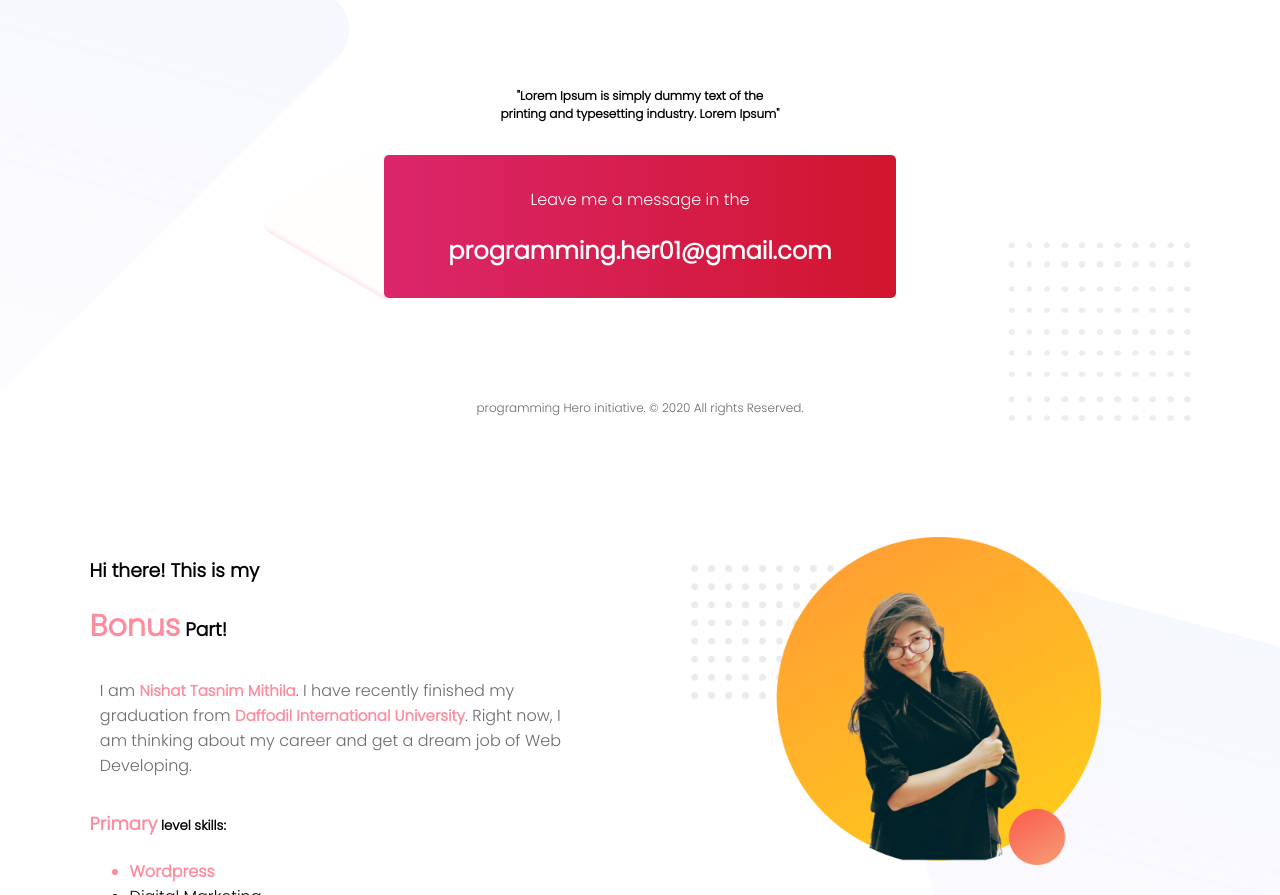
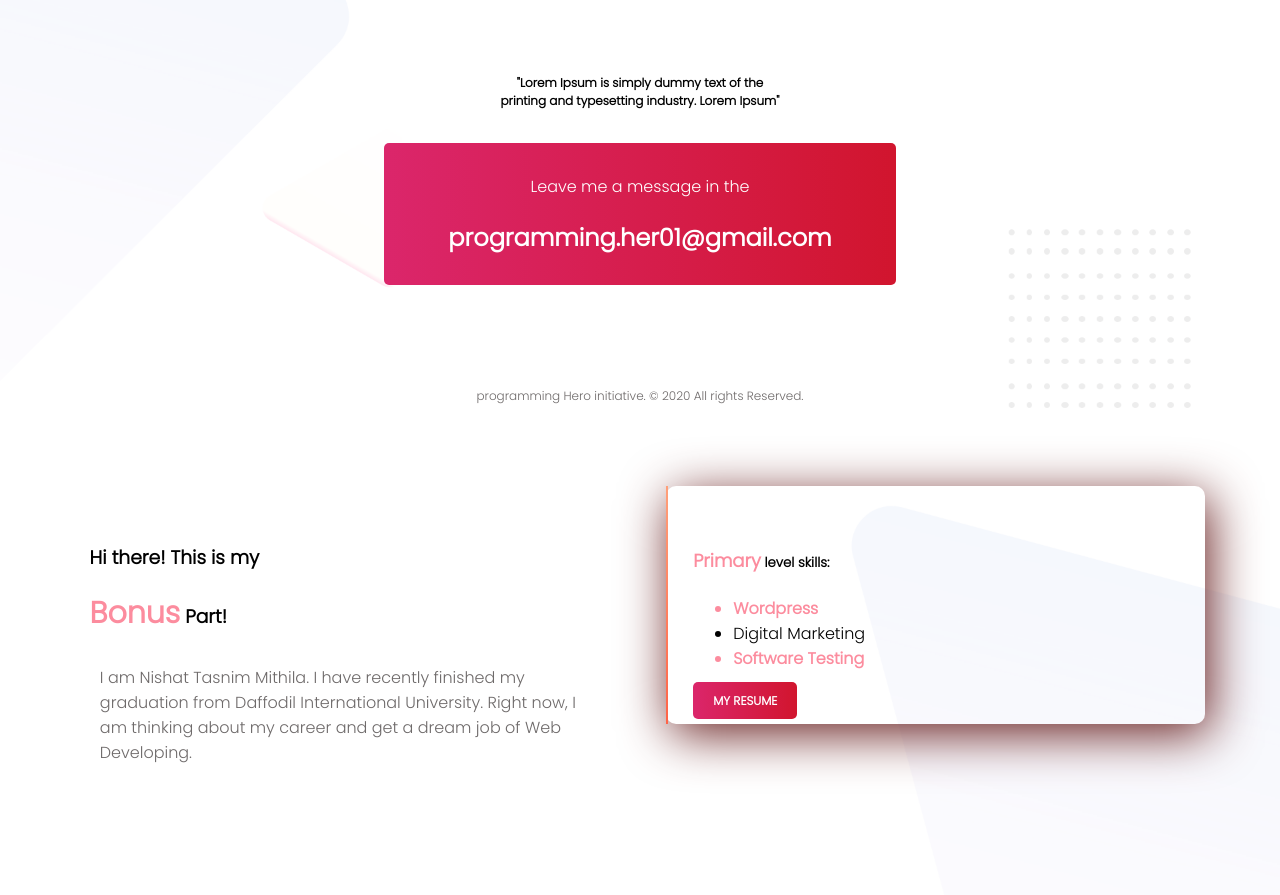
Before and after one commit to Nishat96/personal-website, a plain HTML site: page index.html in a window 1280 px wide. Shown: the part 1905-2800 px from the top of the page. Drawn offline with Linux system fonts and the light colour scheme.

Commit message:
site is done

```diff
--- a/index.html
+++ b/index.html
@@ -75,6 +75,9 @@
             <h3> <span class="bonus-highlight" > Bonus</span> Part!</h3>
             <p> I am <Span class="about-mithila">Nishat Tasnim Mithila</Span>. I have recently finished my graduation from <span class="about-mithila">Daffodil International University</span>. Right now, I am thinking about my career and get a dream job of Web Developing. </p>
 
+            </div>
+
+            <div id="bonus-border" class="half-width">
             <h5> level skills: </h5>
             <ul>
                 <li>Wordpress</li>
@@ -84,12 +87,9 @@
 
             <a class="link-button" target="_blank" href="https://www.linkedin.com/in/nishat-tasnim-mithila-78b96b130/"> MY RESUME </a>
 
-        </div>
-        <div class="half-width">
-            <img src="images/mithil.png" alt="">
-            <h6> © Nishat Tasnim Mithila </h6>
 
-        </div>
+             </div>
+
 
   </section>
 
--- a/style.css
+++ b/style.css
@@ -12,6 +12,7 @@ h1{
  font-weight: 900;
  font-size: 50px;
 }
+
 h2{
 
     font-weight: 900;
@@ -54,7 +55,7 @@ section{
     background-size: cover;
     background-repeat: no-repeat;
     background-position: center;
-    padding-top: 3%;
+    padding-top: 2%;
     width: 100%;
 
     }
@@ -163,7 +164,7 @@ section{
 }
 .bonus-area{
     width: 100%;
-    height: 400px;
+    height: 500px;
 }
 .bonus-area{
     background-image: url("images/latest-work-bg.png");
@@ -171,7 +172,7 @@ section{
     background-repeat: no-repeat;
     background-position: center;
     width: 100%;
-    height: 450px;
+    height: 400px;
 }
 .bonus-highlight{
     color: #fc8c9e;
@@ -182,20 +183,22 @@ section{
     font-size: 50px;
     color: #db266b;
 }
-.about-mithila{
-    color: #fc8c9e;
-    font-weight: 700;
-    font-size: 15px;
-}
-.bonus-area h6{
-    color: #6e6a6a;
-}
+
 .bonus-area h5::before{
 
             content: "Primary";
             color:#fc8c9e;
             font-size: 18px;
 }
+#bonus-border{
+    border-left: 2px solid;
+    border-image: linear-gradient(180deg, lightsalmon, tomato );
+    border-image-slice: 1;
+    box-shadow: 5px 10px 50px #692121;
+    border-radius: 10px;
+    height: 200px;
+}
+
 .link-button{
     text-decoration: none;
     background-image: linear-gradient(90deg, #db266b, #d1152e );
```
Also changed, not shown: images/mithil.png (deleted).
